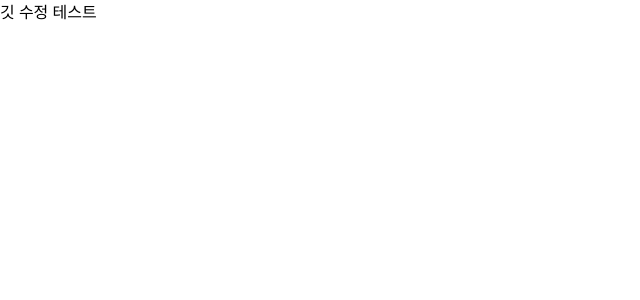
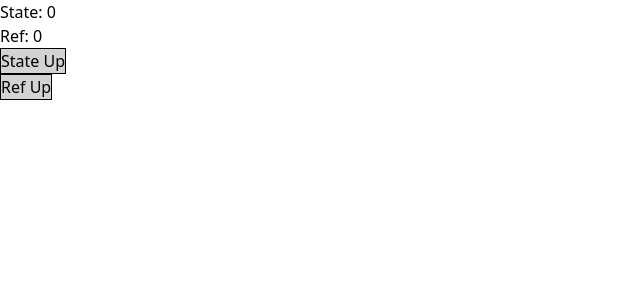
Before and after one commit to youmin0523/react_tutorials, a React app in the folder react_hooks/: page / in a window 1280 px wide. Shown: the top 300 px of the page, without its empty margins (0-640 px from the left). Built offline with nearby package versions, Linux system fonts and the light colour scheme; the HTML template or start-up script is replaced by a standard one.

Commit message:
edit test

```diff
--- a/react_hooks/src/App.jsx
+++ b/react_hooks/src/App.jsx
@@ -25,10 +25,10 @@ const App = () => {
           <Controller handleSetCount={handleSetCount} />
         </section> */}
 
-          <p>깃 수정 테스트</p>
+          {/* <p>깃 수정 테스트</p> */}
 
         {/* <UseEffect /> */}
-        {/* <UseRef /> */}
+        <UseRef />
       </div>
     </>
   );
```
